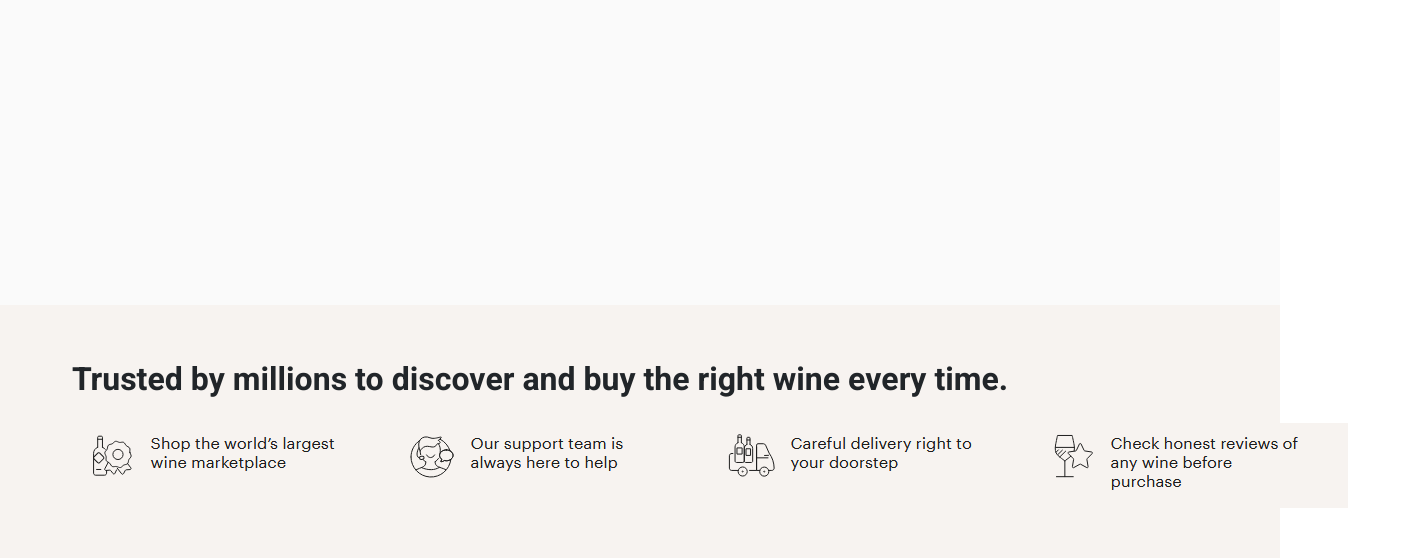
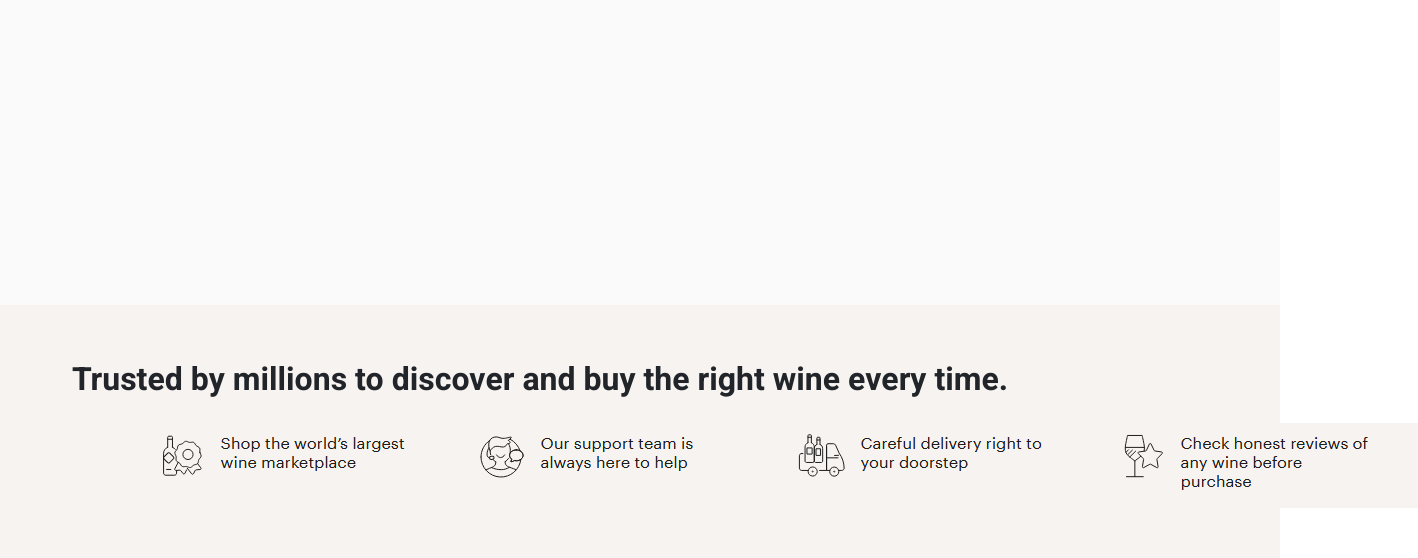
Before and after one commit to sahanwewelwala/Wine-Project-Final, a plain HTML site: page index.html in a window 1280 px wide. Shown: the part 3158-3716 px from the top of the page, 1418 px wide, since content can reach past the window. Drawn offline with nearby package versions, Linux system fonts and the light colour scheme.

Commit message:
Update style.css

```diff
--- a/css/style.css
+++ b/css/style.css
@@ -1057,7 +1057,7 @@ h3 {
 }
 
 #vivinodetails {
-    padding-left: 7g0px;
+    padding-left: 70px;
     margin-bottom: 24px;
 }
 
```
